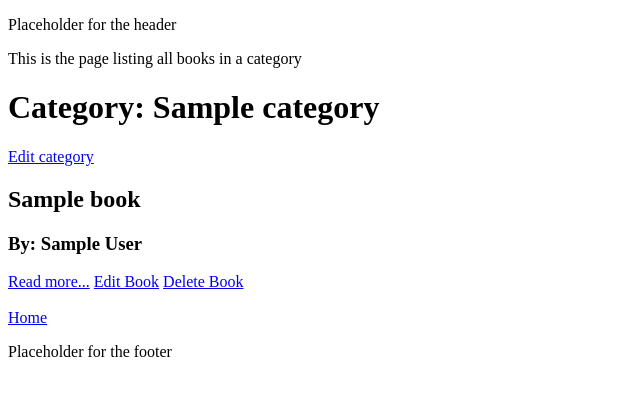
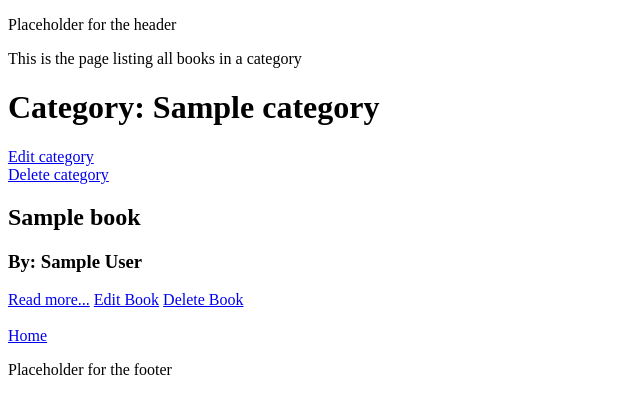
Before and after one commit to sam-atkins/fsnd-item_catalog, a Flask app: page /category/1/ in a window 1280 px wide. Shown: the top 414 px of the page, without its empty margins (0-640 px from the left). Run offline with Flask 2, Linux system fonts and the light colour scheme; tables that the repository leaves empty hold one stand-in row (values such as "Sample post"); some libraries are stand-ins or nearby versions.

Commit message:
feat: Add delete Category
- users can delete a category
- persists to the Db

```diff
--- a/application.py
+++ b/application.py
@@ -96,10 +96,17 @@ def editCategory(category_id):
 
 
 # delete category
-@app.route('/category/<int:category_id>/delete')
+@app.route('/category/<int:category_id>/delete', methods=['GET', 'POST'])
 def deleteCategory(category_id):
     deletedCategory = session.query(Category).filter_by(id=category_id).one()
-    return render_template('/deletecategory.html', category=deletedCategory)
+    if request.method == 'POST':
+        session.delete(deletedCategory)
+        session.commit()
+        flash('Category %s successfully deleted!' % deletedCategory.name)
+        return redirect(url_for('index'))
+    else:
+        return render_template('/deletecategory.html',
+                               category=deletedCategory)
 
 
 # new book
--- a/templates/categorybooks.html
+++ b/templates/categorybooks.html
@@ -11,6 +11,8 @@
 
     <div>
         <a href="{{url_for('editCategory', category_id=category.id)}}">Edit category</a>
+        <br>
+        <a href="{{url_for('deleteCategory', category_id=category.id)}}">Delete category</a>
         <br>
     </div>
 
```
Also changed, not shown: templates/deletecategory.html (+12 -1 lines).
